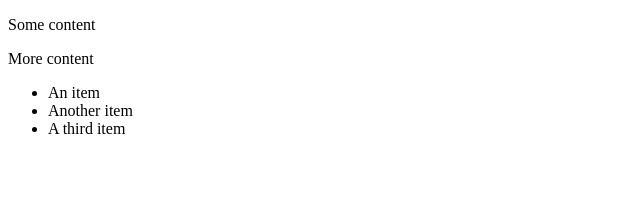
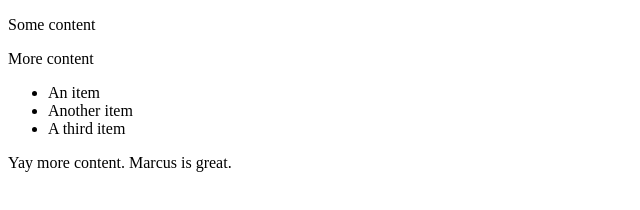
Before and after one commit to donburks/oct022017_git, a plain HTML site: page index.html in a window 1280 px wide. Shown: the whole page, without its empty margins (0-640 px from the left). Drawn offline with Linux system fonts and the light colour scheme.

Commit message:
Added more content to index.html, told world I was great.

```diff
--- a/index.html
+++ b/index.html
@@ -11,5 +11,6 @@
       <li>Another item</li>
       <li>A third item</li>
     </ul>
+    <p>Yay more content. Marcus is great.</p>
   </body>
 </html>
```
